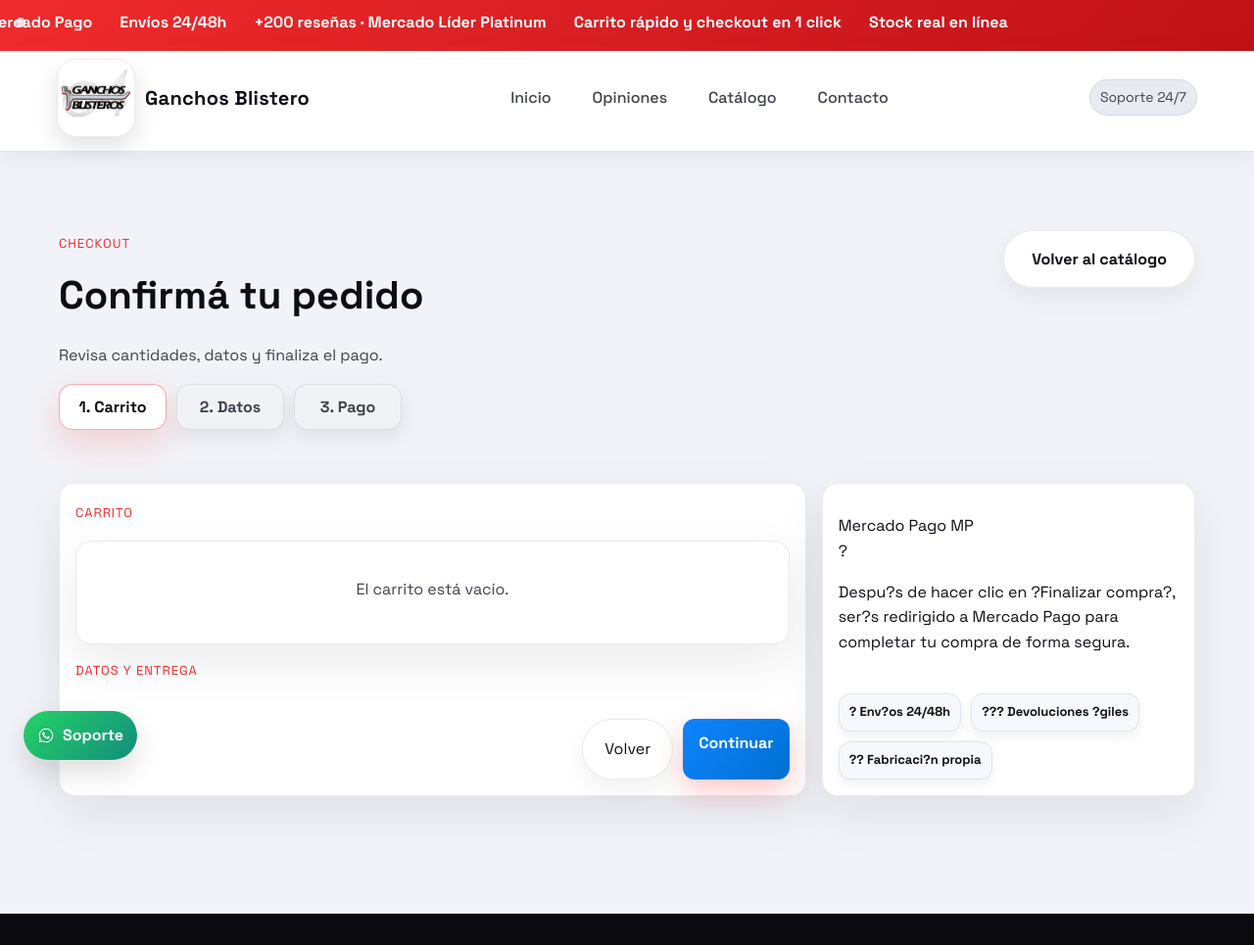
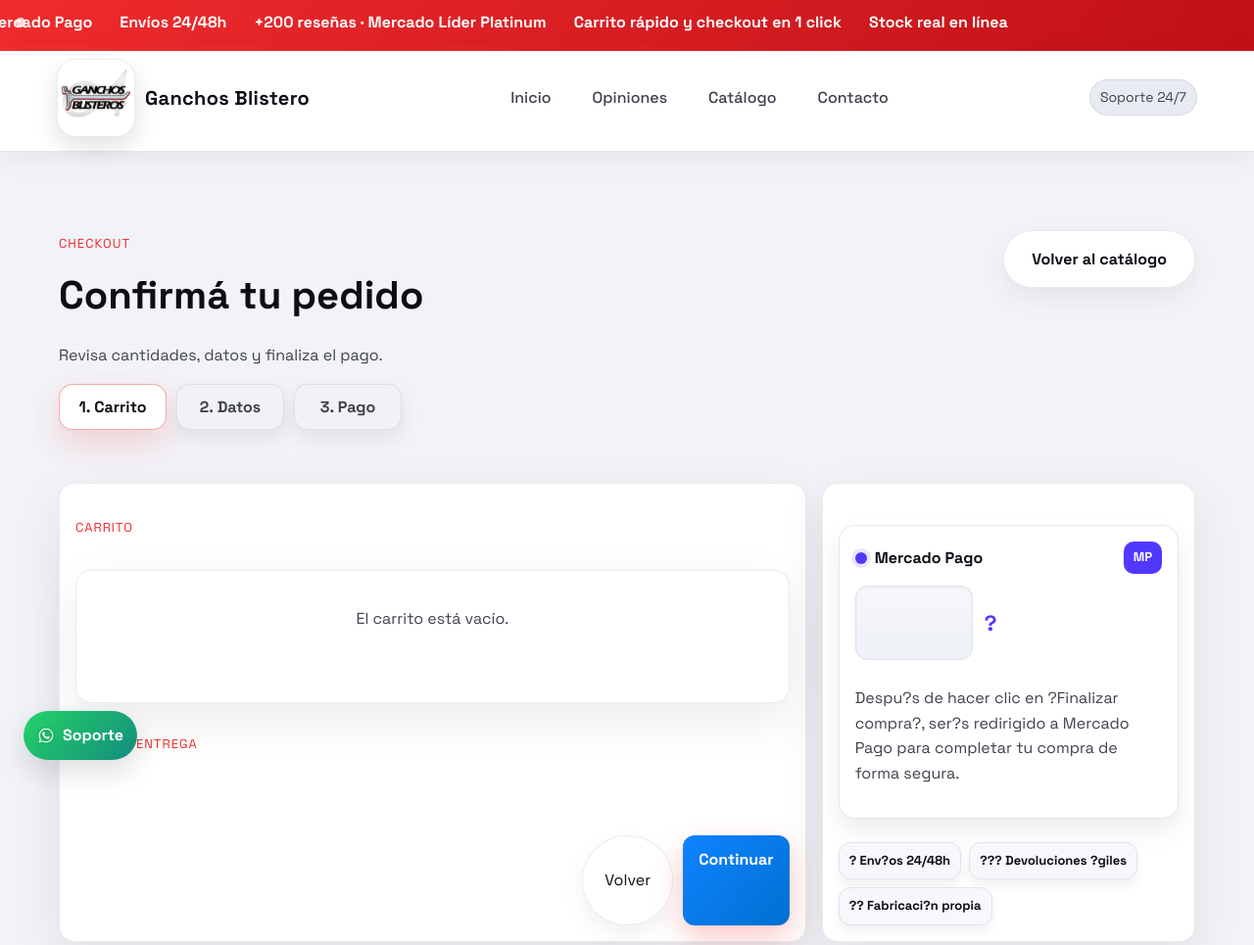
Before and after one commit to TouceArg/Ganchos-Blistero, a plain HTML site: page checkout.html in a window 1280 px wide. Shown: the top 965 px of the page at 98% size. Drawn offline with Linux system fonts and the light colour scheme; no server answers.

Commit message:
style: improve checkout MP info card

```diff
--- a/styles.css
+++ b/styles.css
@@ -880,6 +880,75 @@ button:active { transform: translateY(0); }
   -webkit-box-orient: vertical;
   overflow: hidden;
 }
+
+/* Mercado Pago info card */
+.mp-info-card {
+  margin-top: 12px;
+  border: 1px solid #e2e6ee;
+  background: #ffffff;
+  border-radius: 16px;
+  padding: 16px;
+  box-shadow: 0 12px 28px rgba(18,18,24,0.08);
+  display: grid;
+  gap: 12px;
+}
+.mp-info-card__header {
+  display: flex;
+  align-items: center;
+  gap: 8px;
+  font-weight: 700;
+  color: var(--text);
+}
+.mp-info-dot {
+  width: 12px;
+  height: 12px;
+  border-radius: 50%;
+  background: #5138ff;
+  box-shadow: 0 0 0 4px rgba(81,56,255,0.12);
+}
+.mp-info-logo {
+  margin-left: auto;
+  background: #5138ff;
+  color: #fff;
+  padding: 6px 10px;
+  border-radius: 10px;
+  font-weight: 800;
+  font-size: 13px;
+}
+.mp-info-body {
+  display: grid;
+  gap: 10px;
+  color: var(--muted);
+}
+.mp-illustration {
+  display: flex;
+  align-items: center;
+  gap: 12px;
+}
+.mp-screen {
+  width: 120px;
+  height: 76px;
+  border-radius: 12px;
+  border: 1px solid #dfe3eb;
+  background: linear-gradient(180deg, #f6f7fb 0%, #eef1f7 100%);
+  box-shadow: inset 0 1px 2px rgba(18,18,24,0.06);
+}
+.mp-arrow {
+  font-size: 22px;
+  color: #5138ff;
+  font-weight: 800;
+}
+.mp-info-text {
+  margin: 0;
+  color: var(--muted);
+  line-height: 1.5;
+}
+
+.trust-row {
+  display: flex;
+  flex-wrap: wrap;
+  gap: 8px;
+}
 .modal__header .section__subtitle {
   max-width: 760px;
   line-height: 1.6;
```
